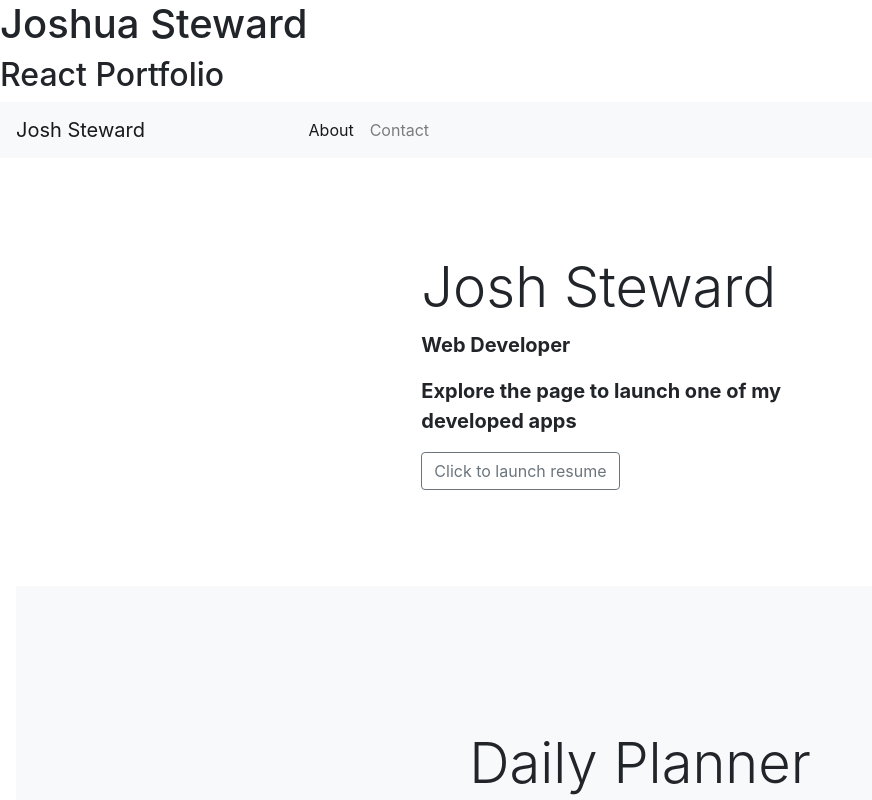
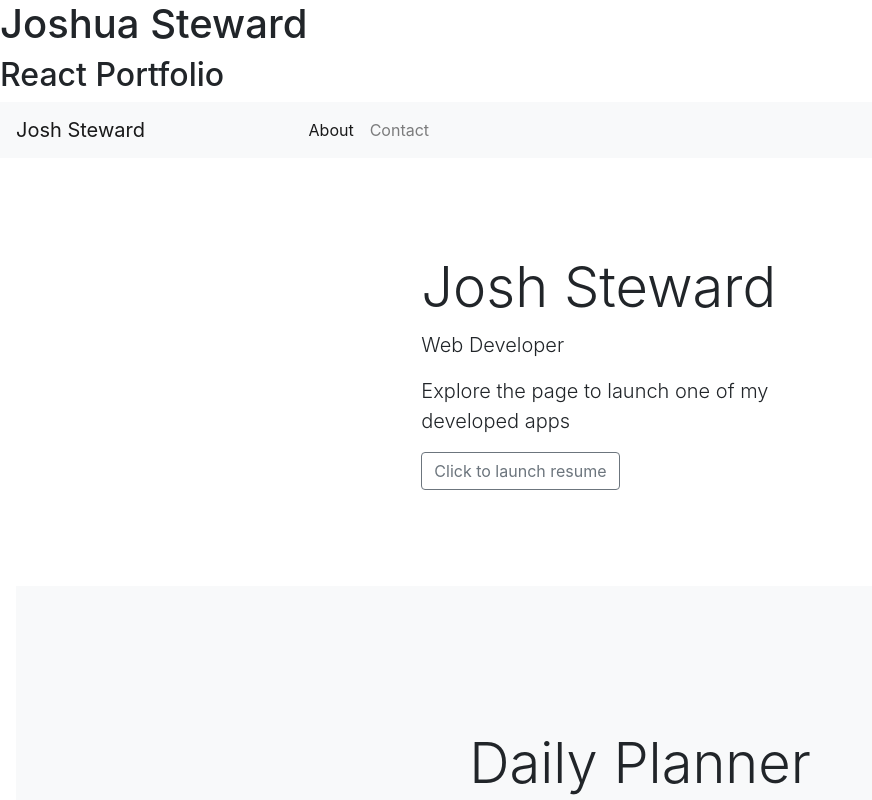
Before and after one commit to JoshSteward/ReactPortfolio, a React (Create React App) app: page / in a window 1280 px wide. Shown: the top 800 px of the page, without its empty margins (0-872 px from the left). Built offline with nearby package versions, Linux system fonts and the light colour scheme.

Commit message:
style changes

```diff
--- a/src/Components/Contact /style.css
+++ b/src/Components/Contact /style.css
@@ -1,3 +1,3 @@
 .lead {
-    font-weight: bold;
+    font-weight: boldgti ;
 }
```
